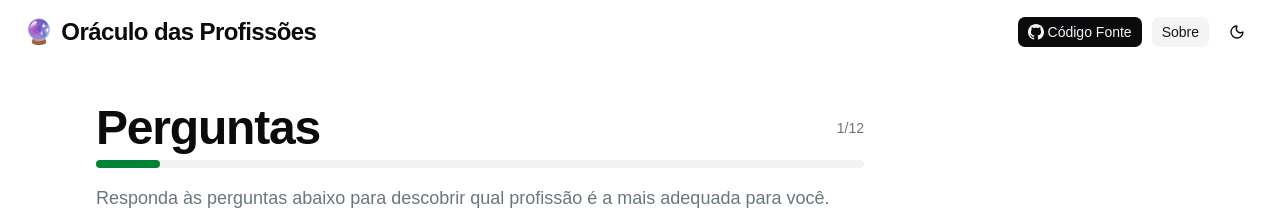
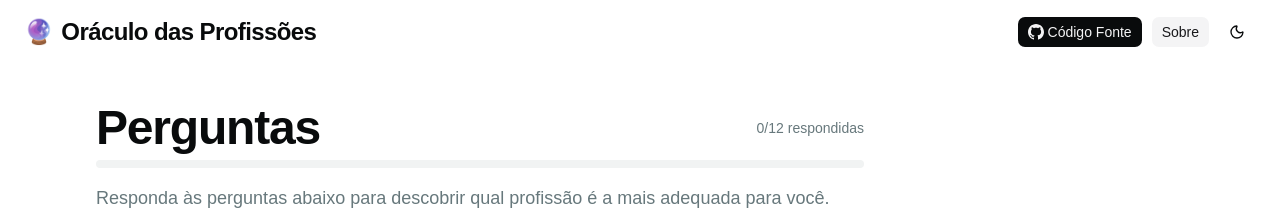
Before and after one commit to redriz/oraculo-profissoes, a React (Vite) app: page /questions in a window 1280 px wide. Shown: the top 210 px of the page. Built offline with nearby package versions, Linux system fonts and the light colour scheme.

Commit message:
refactor(ui):adjust LastResult button properties
* Update LastResult CTA: apply outline button variant, rename label to "Ver detalhes"
* No business logic modified, only documentation, UI styling and copy adjusted

```diff
--- a/src/components/LastResult.tsx
+++ b/src/components/LastResult.tsx
@@ -37,21 +37,21 @@ export function LastResult() {
     }
   };
 
-  // Load on mount and when route changes
+  // Carregar ao montar componente e quando rota mudar
   useEffect(() => {
     loadLastResult();
   }, [location.pathname]);
 
-  // Listen for updates from same-tab and multi-tab
+  // Ouvir atualizações tanto na mesma aba como em outras abas
   useEffect(() => {
-    // Listen for storage changes (for multi-tab sync)
+    // Ouvir alterações no localStorage (para sincronizar múltiplas abas)
     const handleStorageChange = (e: StorageEvent) => {
       if (e.key === LAST_RESULT_KEY) {
         loadLastResult();
       }
     };
 
-    // Listen for custom event from same-tab updates
+    // Ouvir evento personalizado para atualizações na mesma aba
     const handleLastResultUpdated = (event: Event) => {
       if (event instanceof CustomEvent) {
         setLastResult(event.detail);
@@ -142,8 +142,9 @@ export function LastResult() {
             onClick={() => navigate("/results")}
             className="w-full"
             size="sm"
+            variant="outline"
           >
-            Ver Resultados Completos
+            Ver detalhes
           </Button>
         </CardContent>
       </Card>
--- a/src/pages/Questions.tsx
+++ b/src/pages/Questions.tsx
@@ -35,12 +35,12 @@ function Questions() {
     document.title = "Perguntas - Oráculo das Profissões";
   }, []);
 
-  // Initialize to first unanswered question (0-indexed)
+  // Inicializa na primeira pergunta não respondida (índice 0)
   useEffect(() => {
     if (!loading) {
       const firstUnanswered = getFirstUnansweredQuestionId();
       setCurrentQuestion(firstUnanswered - 1);
-      // Check if last question (12) was already answered before
+      // Verifica se a última pergunta (12) já foi respondida anteriormente
       setLastQuestionAnswered(hasAnsweredQuestion(12));
     }
   }, [loading]);
@@ -49,15 +49,15 @@ function Questions() {
     return <div>Carregando...</div>;
   }
 
-  // Check if all 12 questions have been answered
+  // Verifica se todas as 12 perguntas foram respondidas
   const allQuestionsAnswered = questions.every((q) =>
     hasAnsweredQuestion(q.id),
   );
 
-  // Check if current question is the last one (question 12)
+  // Verifica se a pergunta atual é a última (pergunta 12)
   const isLastQuestion = currentQuestion === questions.length - 1;
 
-  // Auto-advance is disabled if user already answered question 12
+  // Avanço automático é desativado se o usuário já respondeu a pergunta 12
   const autoAdvance = !lastQuestionAnswered;
 
   const handleConfirmReset = () => {
@@ -75,21 +75,21 @@ function Questions() {
       questions.length,
     );
 
-    // Save answer
+    // Guardar resposta
     saveAnswer(questions[currentQuestion].id, answer);
 
-    // Check if this was question 12 (last question)
+    // Verifica se esta foi a pergunta 12 (última pergunta)
     if (isLastQuestion) {
       setLastQuestionAnswered(true);
-      return; // Don't advance
+      return; // Não avançar
     }
 
-    // If auto-advance disabled, stay on current question
+    // Se avanço automático estiver desativado, permanece na pergunta atual
     if (!autoAdvance) {
       return;
     }
 
-    // Find next unanswered question and jump to it
+    // Procura próxima pergunta não respondida e salta para ela
     for (let i = currentQuestion + 1; i < questions.length; i++) {
       if (!hasAnsweredQuestion(questions[i].id)) {
         setCurrentQuestion(i);
@@ -97,8 +97,8 @@ function Questions() {
       }
     }
 
-    // All remaining questions answered, but not question 12 yet
-    // Stay on current or advance normally
+    // Todas as perguntas restantes respondidas, mas ainda não a 12
+    // Permanecer na atual ou avançar normalmente
     if (currentQuestion < questions.length - 1) {
       setCurrentQuestion(currentQuestion + 1);
     }
@@ -107,11 +107,11 @@ function Questions() {
   const handleFinalize = () => {
     console.log("handleFinalize called");
 
-    // Use setTimeout to ensure localStorage is updated
+    // Usar setTimeout para garantir que o localStorage seja atualizado
     setTimeout(() => {
       console.log("Calling completeQuiz()");
       completeQuiz();
-      // Navigate after a longer delay to ensure state is updated
+      // Navegar após um pequeno atraso para garantir que o estado seja atualizado
       setTimeout(() => {
         console.log("Navigating to /results");
         navigate("/results");
@@ -119,14 +119,16 @@ function Questions() {
     }, 100);
   };
 
-  const progress = ((currentQuestion + 1) / questions.length) * 100;
+  // Barra de progresso real baseada em quantidade de perguntas RESPONDIDAS, não navegação atual
+  const answeredCount = questions.filter(q => hasAnsweredQuestion(q.id)).length;
+  const progress = (answeredCount / questions.length) * 100;
 
   const question = questions[currentQuestion];
 
   const currentAnswer = getAnswerForQuestion(question.id);
 
   const handleRestart = () => {
-    // Longer delay to ensure finishQuizAndSaveResult has persisted to localStorage
+    // Pequeno atraso para garantir que os dados foram gravados no localStorage
     setTimeout(() => {
       navigate("/");
     }, 200);
@@ -166,7 +168,7 @@ function Questions() {
                   Perguntas
                 </h1>
                 <span className="text-sm text-muted-foreground">
-                  {currentQuestion + 1}/{questions.length}
+                  {answeredCount}/{questions.length} respondidas
                 </span>
               </div>
               <div className="w-full bg-muted rounded-full h-2">
@@ -182,7 +184,7 @@ function Questions() {
             </p>
           </div>
 
-          <section className="rounded-[16px] border border-border bg-card/70 p-6 shadow-sm shadow-muted/10 backdrop-blur-xl">
+          <section className={"rounded-[16px] border border-border bg-card/70 p-6 shadow-sm shadow-muted/10 backdrop-blur-xl " + (currentAnswer === false ? "border-destructive/80" : currentAnswer === true ? "border-primary/80" : "")}>
             <div className="space-y-8">
               <div className="flex items-center justify-between pb-4 border-b border-border">
                 <span className="text-2xl text-muted-foreground font-medium mr-2">
```
Also changed, not shown: src/pages/Results.tsx (+8 -8 lines).
